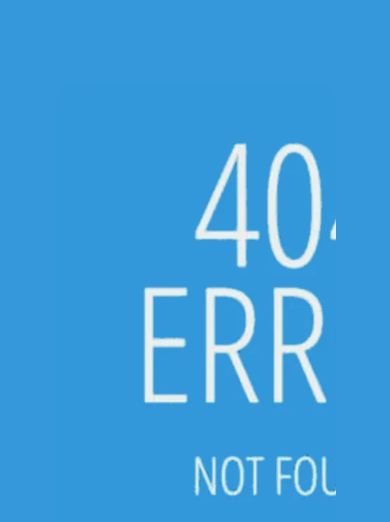
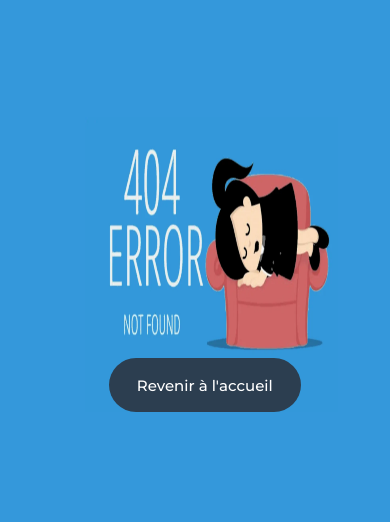
Before and after one commit to Yueon/AlexandreCadoret_5_29032022, a plain HTML site: page front/html/404.html in a window 390 px wide. Shown: the part 322-844 px from the top of the page. Drawn offline with Linux system fonts and the light colour scheme.

Commit message:
404Responsive

```diff
--- a/front/css/404.css
+++ b/front/css/404.css
@@ -7,8 +7,6 @@
 }
 
 .confirmation {
-    background-image: url("../images/2Error404.webp");
-    background-size: cover;
     font-weight: 500;
     padding: 30px;
     border-radius: 25px;
@@ -30,4 +28,32 @@
     height: 6%;
     margin-left: 11%;
     text-decoration: none;
+    display: block ruby;
+    z-index: 1;
 }
+
+#erreur404 {
+    height: 80%;
+    position: absolute;
+    z-index: 0;
+}
+
+@media all and (max-width: 1280px) {
+    #erreur404 {
+        height: 45%;
+        width: 65%;
+    }
+}
+
+@media all and (max-width: 600px) {
+    .btn {
+        font-size: 15px;
+    }
+    .confirmation{
+        height: 300px;
+    }
+    #erreur404 {
+        height: 35%;
+        width: 65%;
+    }
+}
--- a/front/html/404.html
+++ b/front/html/404.html
@@ -45,6 +45,7 @@
       <div class="limitedWidthBlock" id="limitedWidthBlock">
 
         <div class="confirmation">
+          <img id="erreur404" src="../images/2Error404.webp" alt="404">
           <a href="./index.html" class="btn">Revenir à l'accueil</a>
         </div>
 
```
